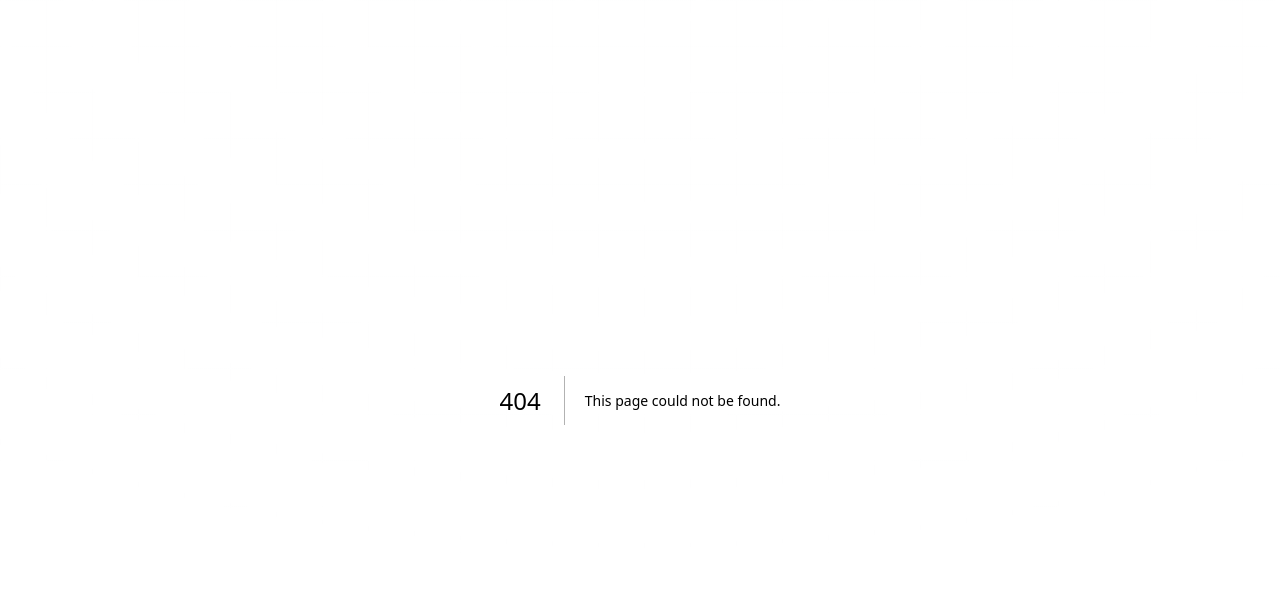
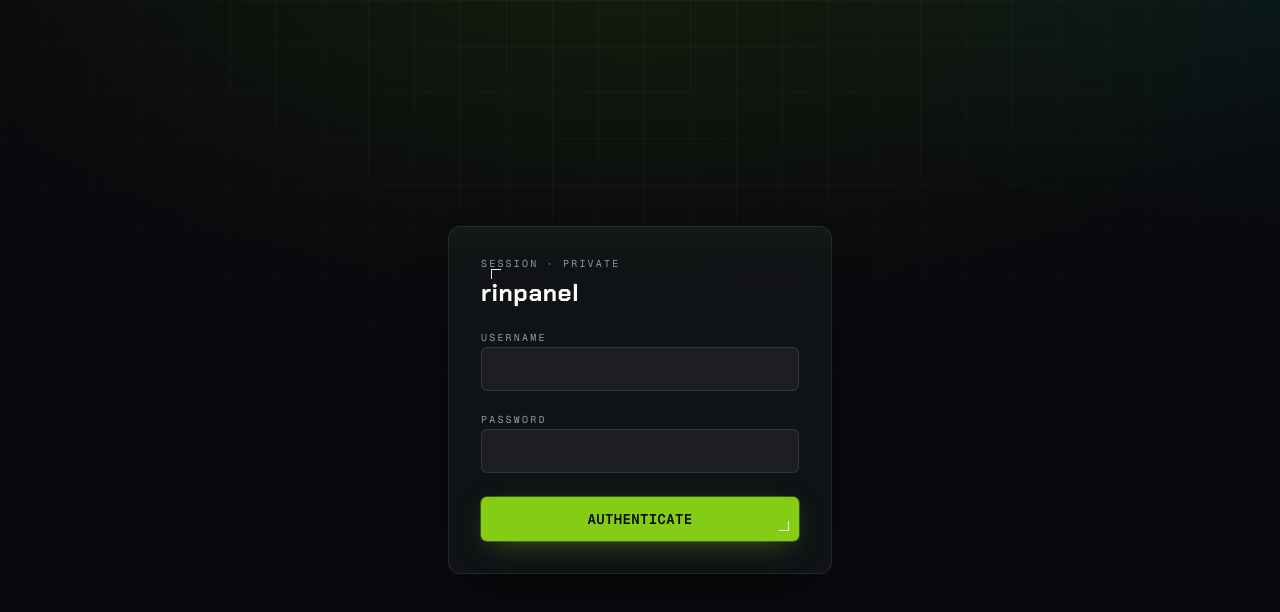
Before and after one commit to rinebyte/rinpanel, a Next.js app: page /login in a window 1280 px wide. Before the commit this address had no page. Shown: the top 612 px of the page. Built offline with nearby package versions, Linux system fonts and the light colour scheme.

Commit message:
feat: add single-admin login page and server action

```diff
--- /dev/null
+++ b/app/(auth)/login/actions.ts
@@ -0,0 +1,17 @@
+"use server";
+
+import { AuthError } from "next-auth";
+import { signIn } from "@/auth";
+
+export async function login(_prev: string | undefined, formData: FormData): Promise<string | undefined> {
+  try {
+    await signIn("credentials", {
+      username: formData.get("username"),
+      password: formData.get("password"),
+      redirectTo: "/",
+    });
+  } catch (err) {
+    if (err instanceof AuthError) return "Invalid credentials";
+    throw err; // re-throw the NEXT_REDIRECT control-flow signal on success
+  }
+}
--- /dev/null
+++ b/app/(auth)/login/page.tsx
@@ -0,0 +1,59 @@
+"use client";
+
+import { useActionState } from "react";
+import { login } from "./actions";
+
+export default function LoginPage() {
+  const [error, formAction, pending] = useActionState(login, undefined);
+
+  return (
+    <main className="relative z-10 flex min-h-screen items-center justify-center p-6">
+      <form
+        action={formAction}
+        className="glass scan-sweep w-full max-w-sm rounded-xl p-8 shadow-[0_24px_60px_-30px_rgba(0,0,0,0.85)]"
+      >
+        <div className="corner-ticks relative flex flex-col gap-6">
+          <div>
+            <p className="eyebrow">session · private</p>
+            <h1 className="font-display mt-2 text-2xl font-bold tracking-wide text-white">rinpanel</h1>
+          </div>
+
+          <label className="flex flex-col gap-1">
+            <span className="eyebrow">username</span>
+            <input
+              name="username"
+              autoComplete="username"
+              required
+              className="h-11 rounded-md border border-white/10 bg-white/5 px-3 font-mono text-white placeholder:text-zinc-600 focus-visible:border-lime-500/60 focus-visible:ring-2 focus-visible:ring-lime-500/25 focus-visible:outline-none"
+            />
+          </label>
+
+          <label className="flex flex-col gap-1">
+            <span className="eyebrow">password</span>
+            <input
+              name="password"
+              type="password"
+              autoComplete="current-password"
+              required
+              className="h-11 rounded-md border border-white/10 bg-white/5 px-3 font-mono text-white placeholder:text-zinc-600 focus-visible:border-lime-500/60 focus-visible:ring-2 focus-visible:ring-lime-500/25 focus-visible:outline-none"
+            />
+          </label>
+
+          {error && (
+            <p className="rounded-md border border-red-500/30 bg-red-500/10 px-3 py-2 font-mono text-xs text-red-300">
+              {error}
+            </p>
+          )}
+
+          <button
+            type="submit"
+            disabled={pending}
+            className="accent-glow h-11 rounded-md bg-primary px-6 font-mono text-sm font-semibold tracking-wide text-primary-foreground uppercase disabled:opacity-60"
+          >
+            {pending ? "[ ·· ]" : "Authenticate"}
+          </button>
+        </div>
+      </form>
+    </main>
+  );
+}
```
